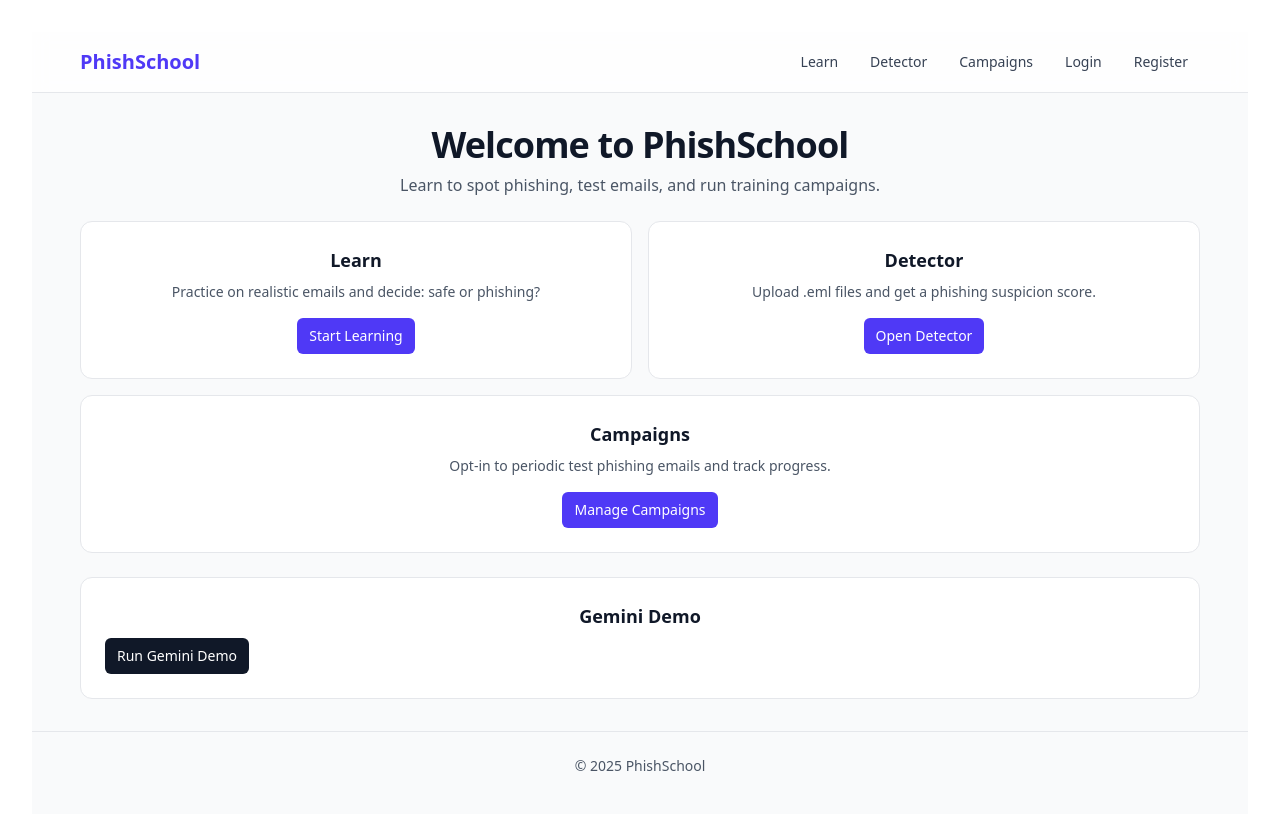
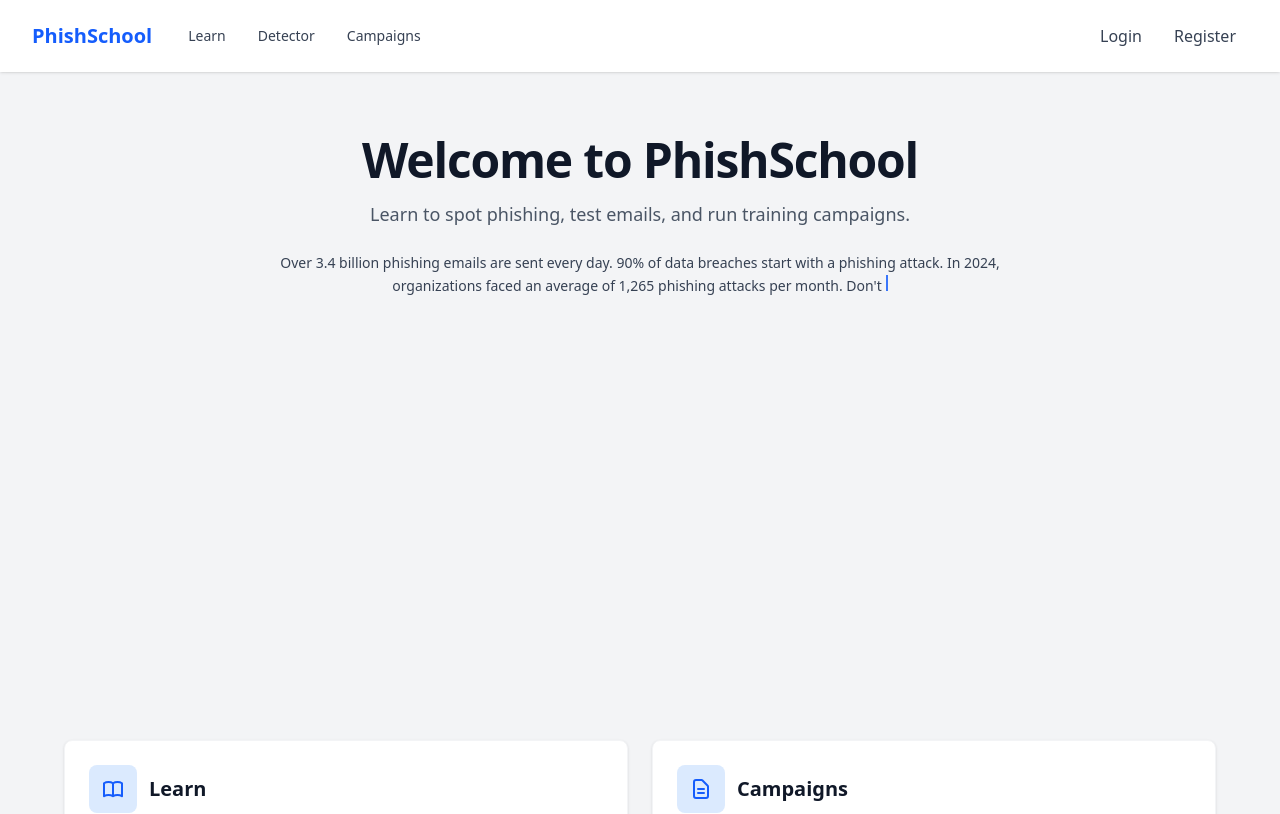
Before and after one commit to JustinCWang/PhishSchool, a React (Vite) app in the folder client/: page / in a window 1280 px wide. Shown: the top 814 px of the page. Built offline with nearby package versions, Linux system fonts and the light colour scheme; no server answers.

Commit message:
Updated the navbar, and default page with basic text and animations

```diff
--- a/client/src/App.css
+++ b/client/src/App.css
@@ -1,10 +1,9 @@
 @import "tailwindcss";
 
 #root {
-  max-width: 1280px;
-  margin: 0 auto;
-  padding: 2rem;
-  text-align: center;
+  margin: 0;
+  padding: 0;
+  text-align: left;
 }
 
 .logo {
--- a/client/src/components/Home.tsx
+++ b/client/src/components/Home.tsx
@@ -1,9 +1,29 @@
-import { useState } from 'react'
+import { useState, useEffect } from 'react'
 import { GoogleGenAI } from '@google/genai'
 import { Link } from 'react-router-dom'
 
 export default function Home() {
   const [geminiOutput, setGeminiOutput] = useState<string>('')
+  const [typedText, setTypedText] = useState<string>('')
+  const [showDetector, setShowDetector] = useState<boolean>(false)
+
+  const fullText = "Over 3.4 billion phishing emails are sent every day. 90% of data breaches start with a phishing attack. In 2024, organizations faced an average of 1,265 phishing attacks per month. Don't become a statistic—protect yourself and your team."
+
+  useEffect(() => {
+    let index = 0
+    const timer = setInterval(() => {
+      if (index < fullText.length) {
+        setTypedText(fullText.slice(0, index + 1))
+        index++
+      } else {
+        clearInterval(timer)
+        // Show detector section after typing completes
+        setTimeout(() => setShowDetector(true), 100)
+      }
+    }, 30) // Typing speed
+
+    return () => clearInterval(timer)
+  }, [])
 
   async function handleGeminiDemo() {
     try {
@@ -20,32 +40,117 @@ export default function Home() {
   }
 
   return (
-    <div className="space-y-6">
-      <header className="text-center">
-        <h1 className="text-4xl font-extrabold tracking-tight text-gray-900">Welcome to PhishSchool</h1>
-        <p className="mt-2 text-gray-600">Learn to spot phishing, test emails, and run training campaigns.</p>
+    <div className="flex flex-col items-center space-y-12 max-w-6xl mx-auto">
+      <header className="text-center space-y-4 pt-8">
+        <h1 className="text-5xl font-extrabold tracking-tight text-gray-900">Welcome to PhishSchool</h1>
+        <p className="mt-2 text-lg text-gray-600">Learn to spot phishing, test emails, and run training campaigns.</p>
+
+        <div className="mt-6 max-w-3xl mx-auto min-h-[120px]">
+          <p className="text-sm text-gray-700 leading-relaxed">
+            {typedText}
+            <span className="inline-block w-0.5 h-4 bg-blue-600 ml-1 animate-pulse"></span>
+          </p>
+        </div>
       </header>
-      <div className="grid gap-4 sm:grid-cols-2">
-        <div className="rounded-xl border border-gray-200 bg-white p-6">
-          <h2 className="mb-2 text-lg font-semibold">Learn</h2>
+
+      {/* Detector Section with Slide-up Animation */}
+      <section
+        className={`w-full transition-all duration-1000 ease-out ${
+          showDetector ? 'opacity-100 translate-y-0' : 'opacity-0 translate-y-10'
+        }`}
+      >
+        <div className="relative rounded-2xl bg-gradient-to-br from-blue-600 to-blue-800 p-8 shadow-2xl overflow-hidden group hover:shadow-3xl transition-shadow duration-300">
+          {/* Decorative Background Elements */}
+          <div className="absolute top-0 right-0 w-64 h-64 bg-blue-400 rounded-full opacity-10 blur-3xl"></div>
+          <div className="absolute bottom-0 left-0 w-48 h-48 bg-blue-300 rounded-full opacity-10 blur-2xl"></div>
+
+          <div className="relative z-10 flex flex-col md:flex-row items-center gap-8">
+            {/* Icon/Graphic Section */}
+            <div className="flex-shrink-0">
+              <div className="w-32 h-32 bg-white/10 rounded-2xl backdrop-blur-sm flex items-center justify-center group-hover:scale-110 transition-transform duration-300">
+                <svg className="w-20 h-20 text-white" fill="none" viewBox="0 0 24 24" stroke="currentColor">
+                  <path strokeLinecap="round" strokeLinejoin="round" strokeWidth={1.5} d="M3 19v-8.93a2 2 0 01.89-1.664l7-4.666a2 2 0 012.22 0l7 4.666A2 2 0 0121 10.07V19M3 19a2 2 0 002 2h14a2 2 0 002-2M3 19l6.75-4.5M21 19l-6.75-4.5M3 10l6.75 4.5M21 10l-6.75 4.5m0 0l-1.14.76a2 2 0 01-2.22 0l-1.14-.76" />
+                </svg>
+              </div>
+            </div>
+
+            {/* Content Section */}
+            <div className="flex-1 text-center md:text-left">
+              <h2 className="text-3xl font-bold text-white mb-3">AI-Powered Email Detector</h2>
+              <p className="text-blue-100 text-base mb-4 leading-relaxed">
+                Upload any email file (.eml) and let our advanced AI analyze it for phishing indicators.
+                Get instant results with a detailed suspicion score, threat breakdown, and actionable insights
+                to protect yourself from sophisticated attacks.
+              </p>
+
+              <div className="flex flex-wrap gap-4 justify-center md:justify-start mb-6">
+                <div className="flex items-center gap-2 text-white">
+                  <svg className="w-5 h-5" fill="currentColor" viewBox="0 0 20 20">
+                    <path fillRule="evenodd" d="M10 18a8 8 0 100-16 8 8 0 000 16zm3.707-9.293a1 1 0 00-1.414-1.414L9 10.586 7.707 9.293a1 1 0 00-1.414 1.414l2 2a1 1 0 001.414 0l4-4z" clipRule="evenodd" />
+                  </svg>
+                  <span className="text-sm">Instant Analysis</span>
+                </div>
+                <div className="flex items-center gap-2 text-white">
+                  <svg className="w-5 h-5" fill="currentColor" viewBox="0 0 20 20">
+                    <path fillRule="evenodd" d="M10 18a8 8 0 100-16 8 8 0 000 16zm3.707-9.293a1 1 0 00-1.414-1.414L9 10.586 7.707 9.293a1 1 0 00-1.414 1.414l2 2a1 1 0 001.414 0l4-4z" clipRule="evenodd" />
+                  </svg>
+                  <span className="text-sm">AI-Powered</span>
+                </div>
+                <div className="flex items-center gap-2 text-white">
+                  <svg className="w-5 h-5" fill="currentColor" viewBox="0 0 20 20">
+                    <path fillRule="evenodd" d="M10 18a8 8 0 100-16 8 8 0 000 16zm3.707-9.293a1 1 0 00-1.414-1.414L9 10.586 7.707 9.293a1 1 0 00-1.414 1.414l2 2a1 1 0 001.414 0l4-4z" clipRule="evenodd" />
+                  </svg>
+                  <span className="text-sm">Detailed Reports</span>
+                </div>
+              </div>
+
+              <Link
+                to="/detector"
+                className="inline-flex items-center gap-2 rounded-lg bg-white px-6 py-3 text-base font-semibold text-blue-700 hover:bg-blue-50 transition-all duration-300 shadow-lg hover:shadow-xl transform hover:-translate-y-1"
+              >
+                <svg className="w-5 h-5" fill="none" viewBox="0 0 24 24" stroke="currentColor">
+                  <path strokeLinecap="round" strokeLinejoin="round" strokeWidth={2} d="M7 16a4 4 0 01-.88-7.903A5 5 0 1115.9 6L16 6a5 5 0 011 9.9M15 13l-3-3m0 0l-3 3m3-3v12" />
+                </svg>
+                Upload & Scan Email Now
+              </Link>
+            </div>
+          </div>
+        </div>
+      </section>
+
+      {/* Other Sections */}
+      <div className="grid gap-6 sm:grid-cols-2 w-full">
+        <div className="rounded-lg bg-white p-6 shadow-sm hover:shadow-md transition-all duration-300 border border-gray-100">
+          <div className="flex items-center gap-3 mb-3">
+            <div className="w-12 h-12 bg-blue-100 rounded-lg flex items-center justify-center">
+              <svg className="w-6 h-6 text-blue-600" fill="none" viewBox="0 0 24 24" stroke="currentColor">
+                <path strokeLinecap="round" strokeLinejoin="round" strokeWidth={2} d="M12 6.253v13m0-13C10.832 5.477 9.246 5 7.5 5S4.168 5.477 3 6.253v13C4.168 18.477 5.754 18 7.5 18s3.332.477 4.5 1.253m0-13C13.168 5.477 14.754 5 16.5 5c1.747 0 3.332.477 4.5 1.253v13C19.832 18.477 18.247 18 16.5 18c-1.746 0-3.332.477-4.5 1.253" />
+              </svg>
+            </div>
+            <h2 className="text-xl font-semibold text-gray-900">Learn</h2>
+          </div>
           <p className="mb-4 text-sm text-gray-600">Practice on realistic emails and decide: safe or phishing?</p>
-          <Link to="/learn" className="inline-flex items-center rounded-md bg-indigo-600 px-3 py-2 text-sm font-medium text-white hover:bg-indigo-700">Start Learning</Link>
+          <Link to="/learn" className="inline-flex items-center rounded-md bg-blue-600 px-4 py-2 text-sm font-medium text-white hover:bg-blue-700 transition-colors">Start Learning →</Link>
         </div>
-        <div className="rounded-xl border border-gray-200 bg-white p-6">
-          <h2 className="mb-2 text-lg font-semibold">Detector</h2>
-          <p className="mb-4 text-sm text-gray-600">Upload .eml files and get a phishing suspicion score.</p>
-          <Link to="/detector" className="inline-flex items-center rounded-md bg-indigo-600 px-3 py-2 text-sm font-medium text-white hover:bg-indigo-700">Open Detector</Link>
-        </div>
-        <div className="rounded-xl border border-gray-200 bg-white p-6 sm:col-span-2">
-          <h2 className="mb-2 text-lg font-semibold">Campaigns</h2>
+
+        <div className="rounded-lg bg-white p-6 shadow-sm hover:shadow-md transition-all duration-300 border border-gray-100">
+          <div className="flex items-center gap-3 mb-3">
+            <div className="w-12 h-12 bg-blue-100 rounded-lg flex items-center justify-center">
+              <svg className="w-6 h-6 text-blue-600" fill="none" viewBox="0 0 24 24" stroke="currentColor">
+                <path strokeLinecap="round" strokeLinejoin="round" strokeWidth={2} d="M9 12h6m-6 4h6m2 5H7a2 2 0 01-2-2V5a2 2 0 012-2h5.586a1 1 0 01.707.293l5.414 5.414a1 1 0 01.293.707V19a2 2 0 01-2 2z" />
+              </svg>
+            </div>
+            <h2 className="text-xl font-semibold text-gray-900">Campaigns</h2>
+          </div>
           <p className="mb-4 text-sm text-gray-600">Opt-in to periodic test phishing emails and track progress.</p>
-          <Link to="/campaigns" className="inline-flex items-center rounded-md bg-indigo-600 px-3 py-2 text-sm font-medium text-white hover:bg-indigo-700">Manage Campaigns</Link>
+          <Link to="/campaigns" className="inline-flex items-center rounded-md bg-blue-600 px-4 py-2 text-sm font-medium text-white hover:bg-blue-700 transition-colors">Manage Campaigns →</Link>
         </div>
       </div>
-      <section className="rounded-xl border border-gray-200 bg-white p-6">
-        <h3 className="mb-2 text-lg font-semibold">Gemini Demo</h3>
+
+      <section className="w-full rounded-lg bg-white p-6 shadow-sm border border-gray-100">
+        <h3 className="mb-2 text-lg font-semibold text-gray-900">Gemini Demo</h3>
         <div className="flex items-center gap-3">
-          <button onClick={handleGeminiDemo} className="rounded-md bg-gray-900 px-3 py-2 text-sm font-medium text-white hover:bg-gray-800">Run Gemini Demo</button>
+          <button onClick={handleGeminiDemo} className="rounded-md bg-blue-600 px-3 py-2 text-sm font-medium text-white hover:bg-blue-700">Run Gemini Demo</button>
           {geminiOutput && <span className="text-sm text-gray-700">{geminiOutput}</span>}
         </div>
       </section>
--- a/client/src/components/Layout.tsx
+++ b/client/src/components/Layout.tsx
@@ -4,22 +4,24 @@ import { useAuth } from '../context/AuthContext.tsx'
 function Navbar() {
   const { user, signOut } = useAuth()
   return (
-    <nav className="sticky top-0 z-10 border-b border-gray-200 bg-white/80 backdrop-blur">
-      <div className="mx-auto flex max-w-6xl items-center justify-between px-4 py-3">
-        <Link to="/" className="text-xl font-bold text-indigo-600">PhishSchool</Link>
+    <nav className="sticky top-0 z-10 bg-white shadow-sm">
+      <div className="flex items-center gap-6 px-8 py-4">
+        <Link to="/" className="text-xl font-bold text-blue-600">PhishSchool</Link>
         <div className="flex items-center gap-2 text-sm">
-          <NavLink to="/learn" className={({ isActive }: { isActive: boolean }) => `px-3 py-2 rounded-md ${isActive ? 'bg-indigo-50 text-indigo-700' : 'text-gray-700 hover:text-indigo-700'}`}>Learn</NavLink>
-          <NavLink to="/detector" className={({ isActive }: { isActive: boolean }) => `px-3 py-2 rounded-md ${isActive ? 'bg-indigo-50 text-indigo-700' : 'text-gray-700 hover:text-indigo-700'}`}>Detector</NavLink>
-          <NavLink to="/campaigns" className={({ isActive }: { isActive: boolean }) => `px-3 py-2 rounded-md ${isActive ? 'bg-indigo-50 text-indigo-700' : 'text-gray-700 hover:text-indigo-700'}`}>Campaigns</NavLink>
+          <NavLink to="/learn" className={({ isActive }: { isActive: boolean }) => `px-3 py-2 rounded-md ${isActive ? 'bg-blue-100 text-blue-700' : 'text-gray-700 hover:text-blue-600'}`}>Learn</NavLink>
+          <NavLink to="/detector" className={({ isActive }: { isActive: boolean }) => `px-3 py-2 rounded-md ${isActive ? 'bg-blue-100 text-blue-700' : 'text-gray-700 hover:text-blue-600'}`}>Detector</NavLink>
+          <NavLink to="/campaigns" className={({ isActive }: { isActive: boolean }) => `px-3 py-2 rounded-md ${isActive ? 'bg-blue-100 text-blue-700' : 'text-gray-700 hover:text-blue-600'}`}>Campaigns</NavLink>
+        </div>
+        <div className="ml-auto flex items-center gap-2">
           {user ? (
-            <div className="ml-2 flex items-center gap-2">
+            <div className="flex items-center gap-2">
               <span className="hidden sm:inline text-gray-600">{user.email}</span>
-              <button onClick={signOut} className="rounded-md bg-gray-900 px-3 py-2 text-white hover:bg-gray-800">Sign out</button>
+              <button onClick={signOut} className="rounded-md bg-blue-600 px-3 py-2 text-white hover:bg-blue-700">Sign out</button>
             </div>
           ) : (
             <>
-              <NavLink to="/login" className={({ isActive }: { isActive: boolean }) => `px-3 py-2 rounded-md ${isActive ? 'bg-indigo-50 text-indigo-700' : 'text-gray-700 hover:text-indigo-700'}`}>Login</NavLink>
-              <NavLink to="/register" className={({ isActive }: { isActive: boolean }) => `px-3 py-2 rounded-md ${isActive ? 'bg-indigo-50 text-indigo-700' : 'text-gray-700 hover:text-indigo-700'}`}>Register</NavLink>
+              <NavLink to="/login" className={({ isActive }: { isActive: boolean }) => `px-3 py-2 rounded-md ${isActive ? 'bg-blue-100 text-blue-700' : 'text-gray-700 hover:text-blue-600'}`}>Login</NavLink>
+              <NavLink to="/register" className={({ isActive }: { isActive: boolean }) => `px-3 py-2 rounded-md ${isActive ? 'bg-blue-100 text-blue-700' : 'text-gray-700 hover:text-blue-600'}`}>Register</NavLink>
             </>
           )}
         </div>
@@ -30,12 +32,12 @@ function Navbar() {
 
 export default function Layout() {
   return (
-    <div className="min-h-dvh bg-gray-50 text-gray-900">
+    <div className="min-h-dvh bg-gray-100 text-gray-900">
       <Navbar />
-      <main className="mx-auto w-full max-w-6xl px-4 py-8">
+      <main className="w-full px-8 py-8">
         <Outlet />
       </main>
-      <footer className="border-t border-gray-200 py-6 text-center text-sm text-gray-600">© {new Date().getFullYear()} PhishSchool</footer>
+      <footer className="bg-white py-6 text-left px-8 text-sm text-gray-600 shadow-sm">© {new Date().getFullYear()} PhishSchool</footer>
     </div>
   )
 }
```
